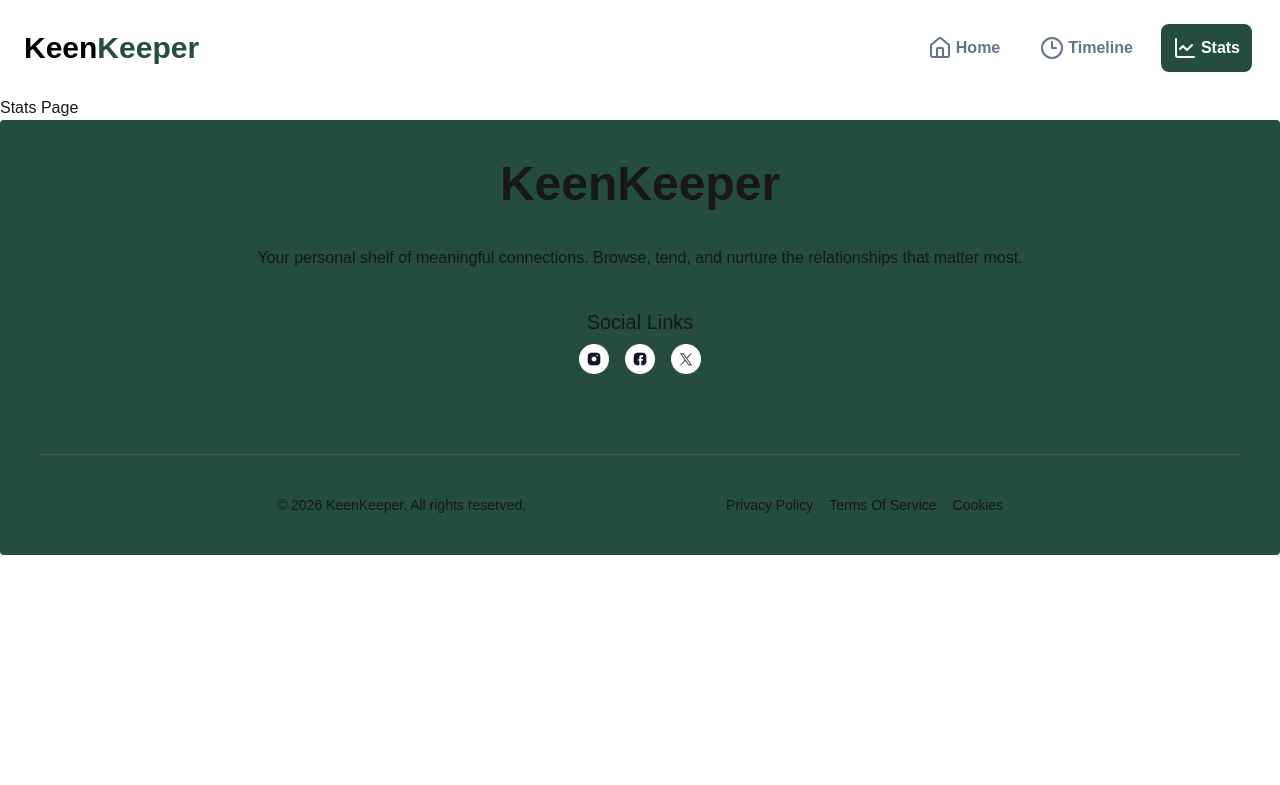
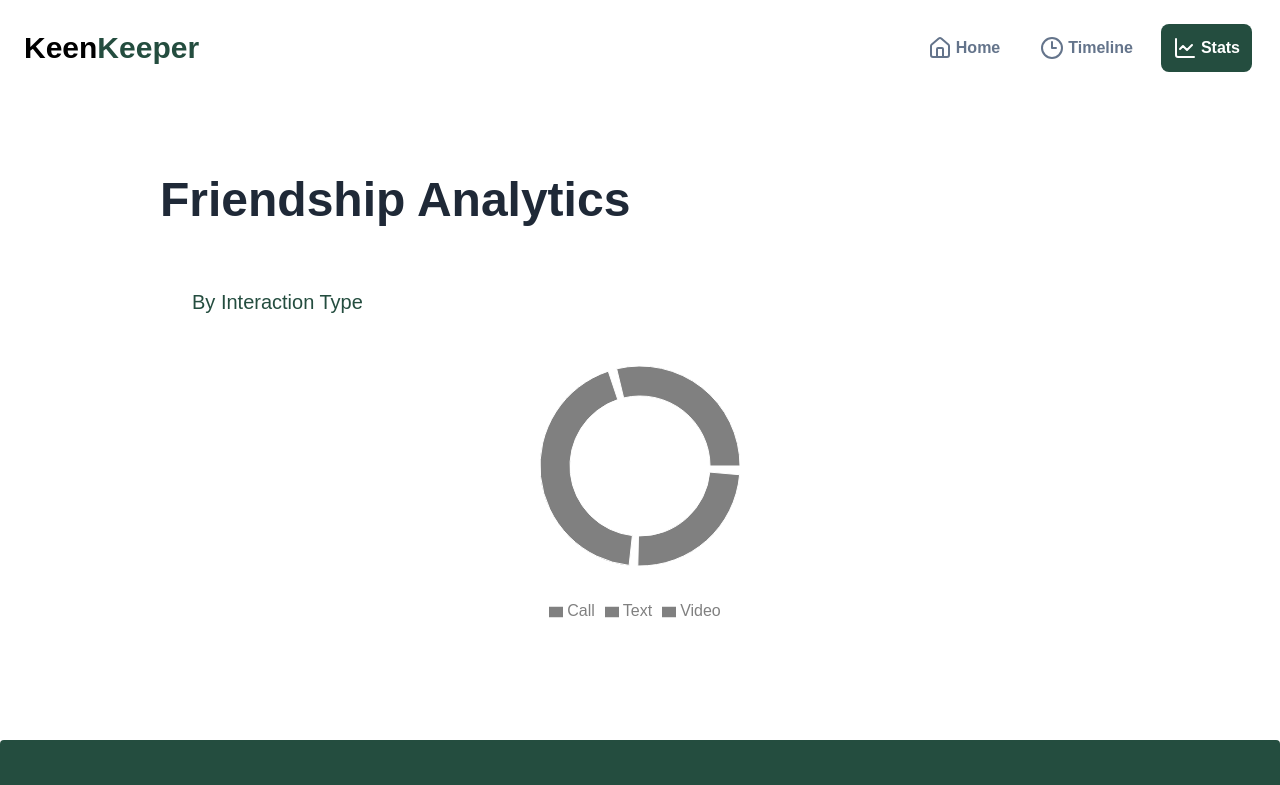
Before and after one commit to HASANCoU/KeenKeeper, a Next.js app: page /stats in a window 1280 px wide. Shown: the top 785 px of the page. Built offline with nearby package versions, Linux system fonts and the light colour scheme.

Commit message:
Loader Added

```diff
--- a/package.json
+++ b/package.json
@@ -12,7 +12,8 @@
     "lucide-react": "^1.3.0",
     "next": "16.2.4",
     "react": "19.2.4",
-    "react-dom": "19.2.4"
+    "react-dom": "19.2.4",
+    "recharts": "^3.8.1"
   },
   "devDependencies": {
     "@tailwindcss/postcss": "^4",
--- a/src/app/components/NavBar.jsx
+++ b/src/app/components/NavBar.jsx
@@ -8,7 +8,7 @@ import React from "react";
 const NavBar = () => {
     const pathName = usePathname();
   return (
-    <div className="navbar flex justify-between rounded-none gap-4 bg-white flex-col md:flex-row items-center -base-100  py-4 px-6 ">
+    <div className="navbar  flex justify-between rounded-none gap-4 bg-white flex-col md:flex-row items-center -base-100  py-4 px-6  ">
       <div className="flex-1">
         <Link href="/">
         <h2 className="font-bold text-3xl text-black">Keen<span className="text-[#244D3F]">Keeper</span></h2>
--- /dev/null
+++ b/src/app/error.jsx
@@ -0,0 +1,48 @@
+'use client';
+
+import Link from 'next/link';
+
+
+export default function ErrorPage({ error, reset }) {
+  const router = useRouter();
+
+  return (
+    <div className="min-h-screen   bg-[#F8FAFC] px-4">
+
+
+     <div className=' bg-white p-10 rounded-2xl shadow-2xl flex flex-col items-center justify-center w-7/12 mx-auto mt-40'>
+       <div className="text-6xl mb-4">⚠️</div>
+
+      <h1 className="text-3xl font-bold text-red-500 mb-2">
+        Something went wrong
+      </h1>
+
+
+      <p className="text-[#64748B] mb-6 text-center max-w-md">
+        We couldn’t load this page. Please try again or go back to the homepage.
+      </p>
+
+
+      <div className="flex gap-4">
+
+        <button
+          onClick={() => reset()}
+          className="px-5 py-2 bg-[#244D3F] text-white rounded-lg hover:opacity-90 transition"
+        >
+          Try Again
+        </button>
+
+
+        <Link href="/">
+        <button
+          className="px-5 py-2 border border-[#244D3F] text-[#244D3F] rounded-lg hover:bg-[#244D3F] hover:text-white transition"
+        >
+          Go to Home
+        </button>
+        </Link>
+      </div>
+     </div>
+
+    </div>
+  );
+}
--- /dev/null
+++ b/src/app/not-found.js
@@ -0,0 +1,31 @@
+import Link from "next/link";
+
+export default function NotFound() {
+  return (
+    <div className="min-h-screen flex mt-30 justify-center bg-gray-50 px-4">
+      <div className="text-center max-w-md">
+
+
+        <h1 className="text-8xl font-extrabold text-[#244D3F]">404</h1>
+
+
+        <h2 className="mt-4 text-2xl font-semibold text-gray-800">
+          Page Not Found
+        </h2>
+
+        <p className="mt-2 text-gray-500">
+          Sorry, the page you are looking for doesn’t exist or has been moved.
+        </p>
+
+
+        <Link
+          href="/"
+          className="inline-block mt-6 px-6 py-3 bg-[#244D3F] text-white rounded-lg shadow-md hover:bg-[#418f75] transition"
+        >
+          ⬅ Return Home
+        </Link>
+
+      </div>
+    </div>
+  );
+}
--- a/src/app/page.js
+++ b/src/app/page.js
@@ -1,10 +1,14 @@
 import Image from "next/image";
 import Homepage from "./components/Homepage";
+import { Suspense } from "react";
 
 export default function Home() {
   return (
     <div>
-      <Homepage/>
+     <Suspense fallback={<div className="h-screen flex gap-6 flex-col justify-center items-center"><span className="loading loading-spinner loading-xl w-20 h-20"></span>
+     <h2 className="text-4xl text-[#244D3F]">Data Loading...</h2></div>}>
+       <Homepage/>
+     </Suspense>
     </div>
   );
 }
--- a/src/app/stats/page.jsx
+++ b/src/app/stats/page.jsx
@@ -1,11 +1,49 @@
-import React from 'react';
+"use client";
+import React from "react";
+import { PieChart, Pie, Cell, Tooltip, Legend } from "recharts";
+import { useGlobalContext } from "../context/GlobalContextProvider";
+const data = [
+  { name: "Text", value: 30 },
+  { name: "Call", value: 45 },
+  { name: "Video", value: 25 },
+];
+const COLORS = ["#7C3AED", "#1F4D3F", "#22C55E"];
+const StatsPage = () => {
+  const { logInfo } = useGlobalContext();
+  return (
+    <div className="w-9/12 mx-auto my-20 space-y-8">
+      <h2 className="text-5xl font-bold text-[#1F2937]">
+        Friendship Analytics
+      </h2>
+      <div className="bg-white rounded-2xl p-8 space-y-3">
+        <h2 className="font-medium  text-xl text-[#244D3F]">
+          By Interaction Type
+        </h2>
+        <div className=" flex justify-center items-center ">
 
-const StatsPage = () => {
-    return (
-        <div>
-            <h2>Stats Page</h2>
-        </div>
-    );
+        <PieChart width={400} height={300}>
+          <Pie
+            data={data}
+            cx="50%"
+            cy="50%"
+            innerRadius={70} // 🔥 makes it donut
+            outerRadius={100}
+            paddingAngle={5}
+            dataKey="value"
+          >
+            {logInfo.map((entry, index) => (
+              <Cell key={`cell-${index}`} fill={COLORS[index]} />
+            ))}
+          </Pie>
+
+          <Tooltip />
+          <Legend />
+        </PieChart>
+      </div>
+      </div>
+
+    </div>
+  );
 };
 
 export default StatsPage;
--- /dev/null
+++ b/src/app/timeline/loading.js
@@ -0,0 +1,9 @@
+export default function Loading() {
+  return (
+    <div className="min-h-screen flex items-center justify-center">
+      <p className="text-xl font-semibold animate-pulse">
+        Loading timeline...
+      </p>
+    </div>
+  );
+}
```
Also changed, not shown: 1 other file (tests, documents, lock files or other folders).
